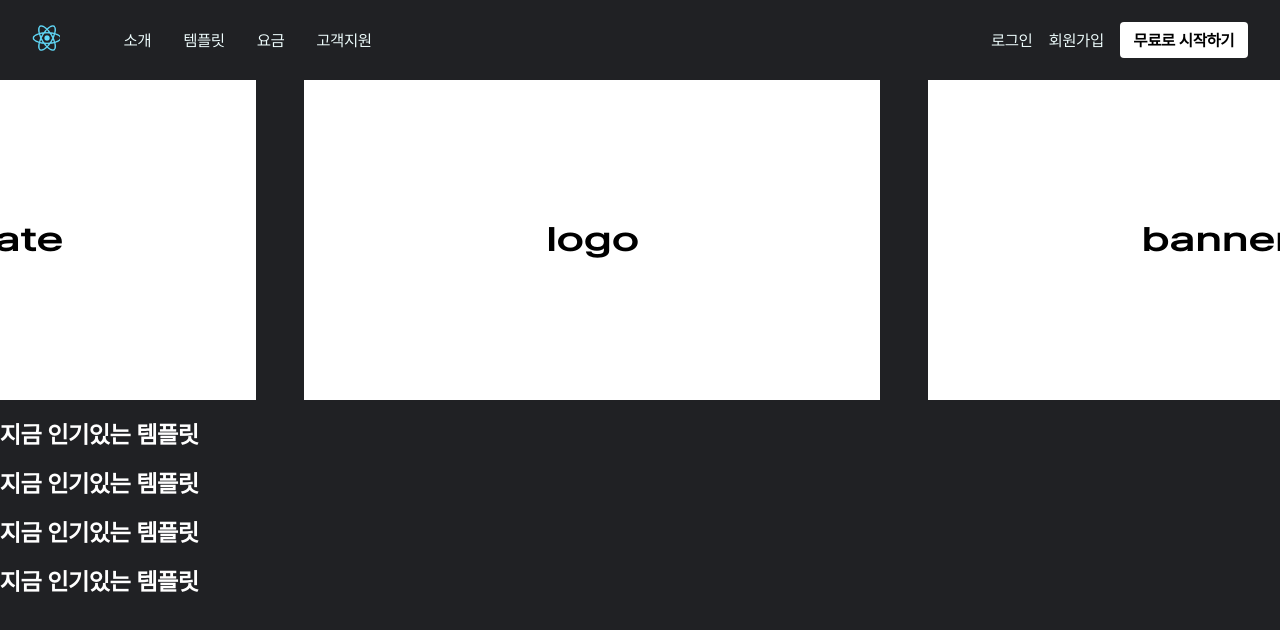
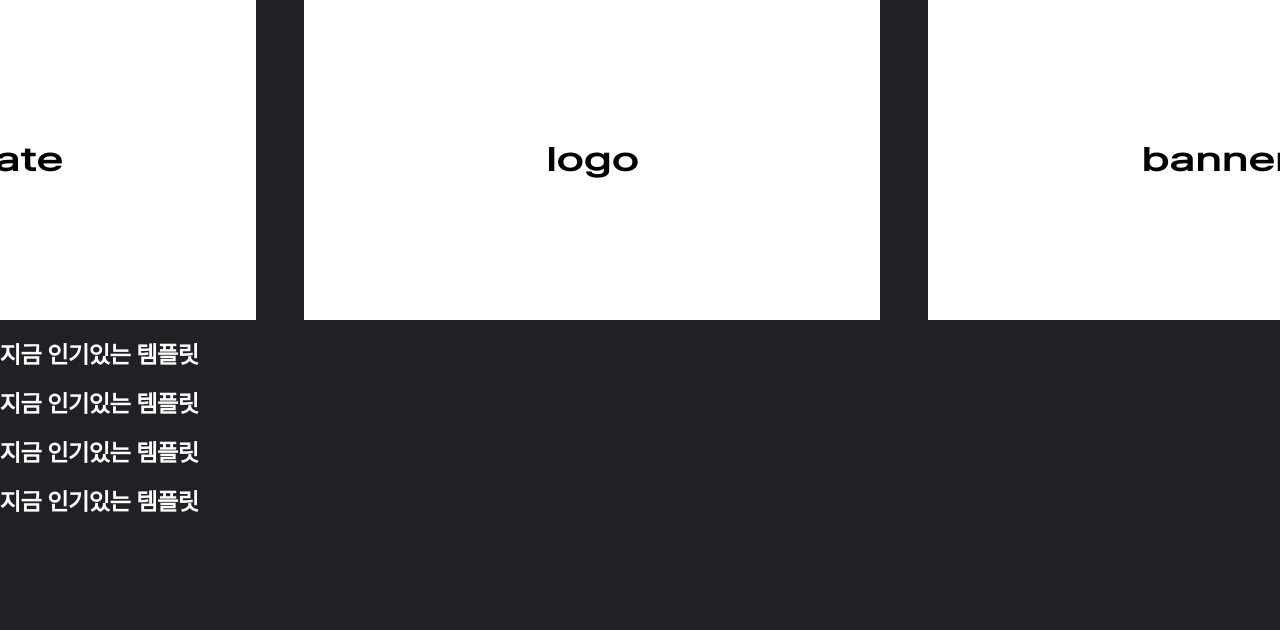
Before and after one commit to oen0thera/Secure-Site-Builder, a React (Create React App) app in the folder ssb-front/: page / in a window 1280 px wide. Shown: the top 630 px of the page. Built offline with nearby package versions, Linux system fonts and the light colour scheme.

Commit message:
Fix : GNB 전역 적용에 따른 메인 내 삭제
1. GNB 전역 적용에 따른 메인 내 삭제
- GNB 전역 적용에 따라 메인 페이지 내 GNB 삭제함

```diff
--- a/ssb-front/src/pages/Main/Main.tsx
+++ b/ssb-front/src/pages/Main/Main.tsx
@@ -5,7 +5,6 @@ import styles from './main.module.scss';
 export default function Main() {
   return (
     <div className={styles.main}>
-      <GNB />
       <Banner/>
       <h2>지금 인기있는 템플릿</h2>
       <div></div>
```
